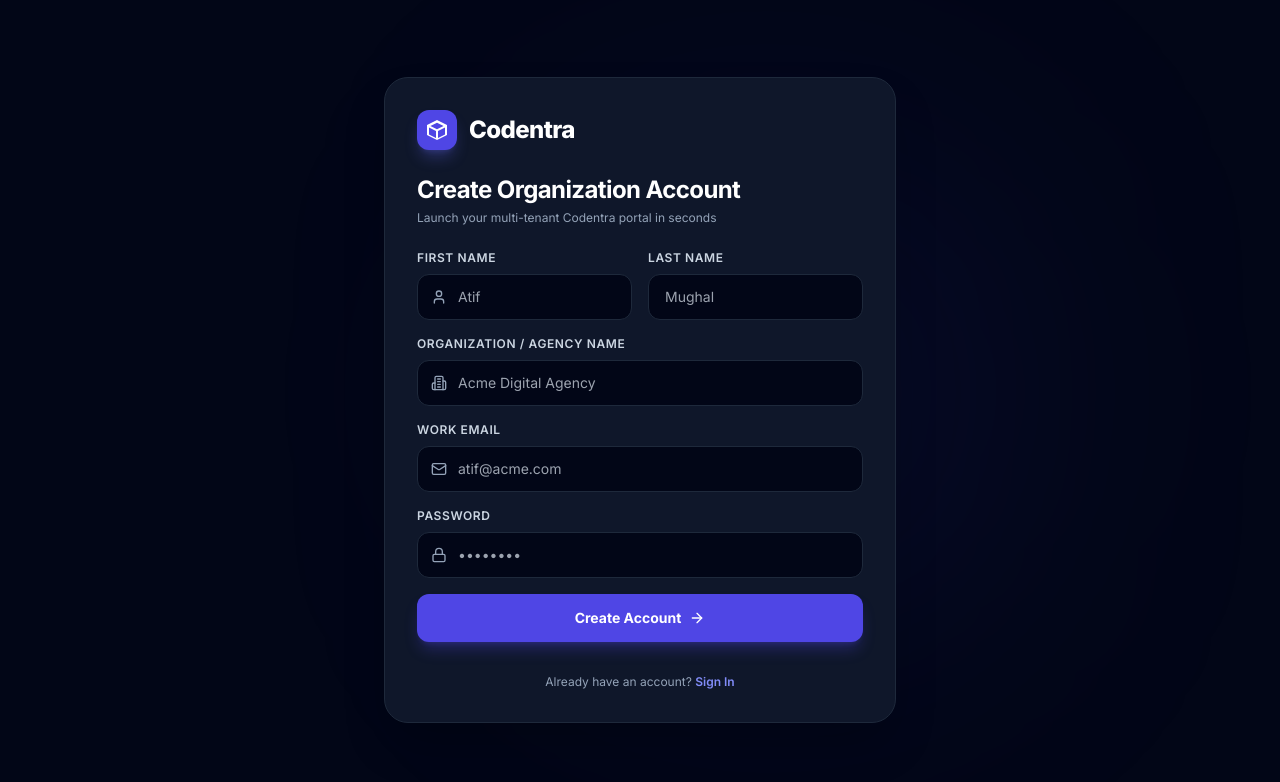
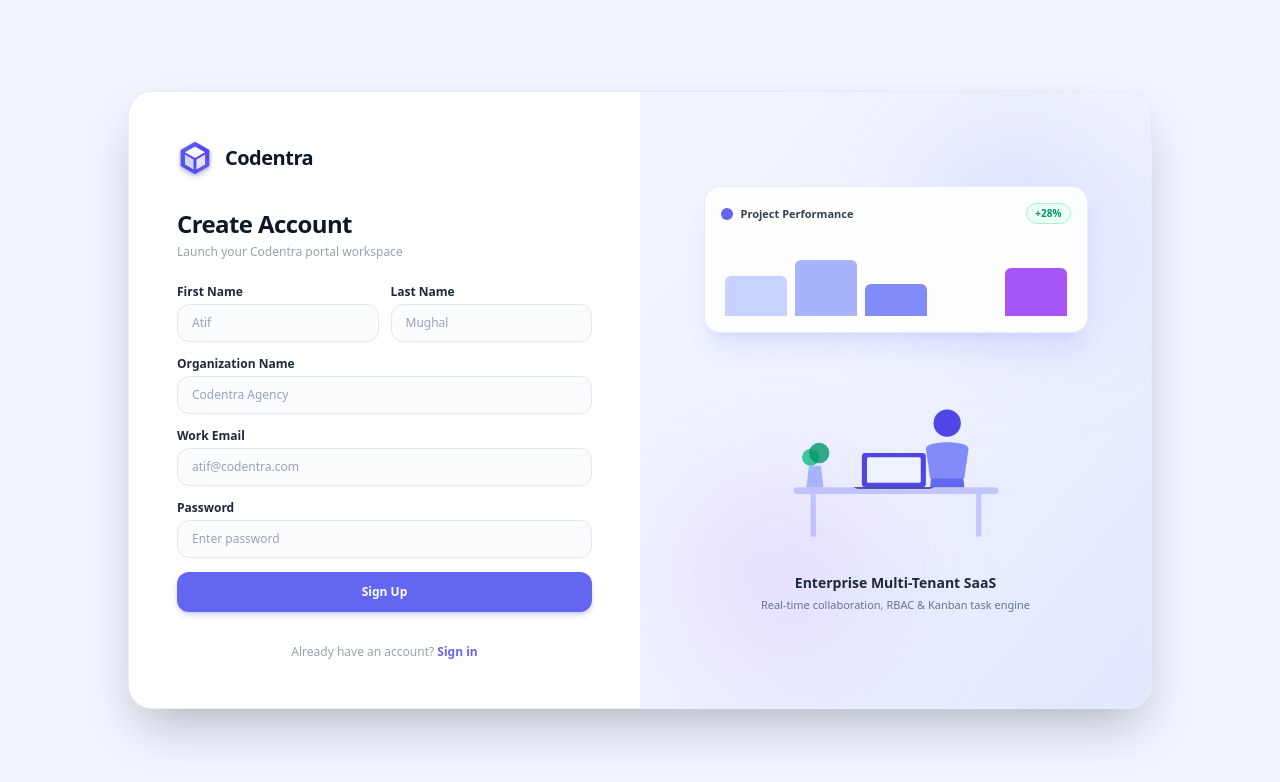
Before and after one commit to atif00150/codentraa-saas-portal-, a Next.js app in the folder frontend/: page /register in a window 1280 px wide. Shown: the top 782 px of the page. Built offline with nearby package versions, Linux system fonts and the light colour scheme; no server answers.

Commit message:
UI: Pixel-perfect Figma 2-column split Login screen with vector illustration and Indigo #6366F1 theme

```diff
--- a/frontend/app/(auth)/login/page.tsx
+++ b/frontend/app/(auth)/login/page.tsx
@@ -6,6 +6,7 @@ import Link from "next/link";
 import { Lock, Mail, AlertCircle, CheckCircle2, Eye, EyeOff } from "lucide-react";
 import { loginUser } from "@/lib/api";
 import Logo from "@/components/ui/Logo";
+import AuthIllustration from "@/components/ui/AuthIllustration";
 
 export default function LoginPage() {
   const router = useRouter();
@@ -37,31 +38,37 @@ export default function LoginPage() {
   };
 
   return (
-    <div className="min-h-screen bg-slate-950 flex items-center justify-center p-4 relative overflow-hidden">
-      <div className="absolute top-1/4 left-1/2 -translate-x-1/2 -translate-y-1/2 w-96 h-96 bg-indigo-600/15 blur-[140px] rounded-full pointer-events-none"></div>
+    <div className="min-h-screen bg-[#F0F4FF] flex items-center justify-center p-4 md:p-8 font-sans antialiased">
+      {/* Figma 2-Column Split Card */}
+      <div className="w-full max-w-4xl bg-white rounded-3xl border border-slate-200/80 shadow-2xl overflow-hidden grid grid-cols-1 md:grid-cols-2">
 
-      <div className="w-full max-w-md bg-slate-900 border border-slate-800 p-8 rounded-3xl shadow-2xl relative z-10 space-y-6">
-        {/* Figma Brand Header with Logo */}
+        {/* Left Column: Login Form */}
+        <div className="p-8 md:p-12 flex flex-col justify-between space-y-6 bg-white">
+          {/* Top Logo */}
           <div className="mb-2">
-          <Logo size="lg" variant="dark" />
+            <Logo size="md" variant="light" />
           </div>
 
+          <div className="space-y-6">
+            {/* Header Greeting */}
             <div>
-          <h1 className="text-2xl font-bold text-white tracking-tight flex items-center gap-2">
+              <h1 className="text-2xl md:text-3xl font-extrabold text-slate-900 tracking-tight flex items-center gap-2">
                 Welcome Back! <span className="animate-bounce">👋</span>
               </h1>
-          <p className="text-xs text-slate-400 mt-1">Please sign in to your account</p>
+              <p className="text-xs md:text-sm text-slate-400 font-medium mt-1">
+                Please sign in to your account
+              </p>
             </div>
 
             {error && (
-          <div className="bg-red-500/10 border border-red-500/30 p-3.5 rounded-xl flex items-center space-x-3 text-red-400 text-xs">
+              <div className="bg-red-50 border border-red-200 p-3.5 rounded-xl flex items-center space-x-3 text-red-600 text-xs">
                 <AlertCircle className="w-4 h-4 shrink-0" />
                 <span>{error}</span>
               </div>
             )}
 
             {success && (
-          <div className="bg-emerald-500/10 border border-emerald-500/30 p-3.5 rounded-xl flex items-center space-x-3 text-emerald-400 text-xs">
+              <div className="bg-emerald-50 border border-emerald-200 p-3.5 rounded-xl flex items-center space-x-3 text-emerald-700 text-xs">
                 <CheckCircle2 className="w-4 h-4 shrink-0" />
                 <span>Login successful! Redirecting to Dashboard...</span>
               </div>
@@ -69,65 +76,73 @@ export default function LoginPage() {
 
             <form onSubmit={handleSubmit} className="space-y-4">
               <div>
-            <label className="block text-xs font-semibold text-slate-300 uppercase tracking-wider mb-2">Email</label>
+                <label className="block text-xs font-bold text-slate-800 mb-1.5">Email</label>
                 <div className="relative">
-              <Mail className="w-4 h-4 absolute left-3.5 top-1/2 -translate-y-1/2 text-slate-400" />
                   <input
                     type="email"
                     required
                     value={email}
                     onChange={(e) => setEmail(e.target.value)}
                     placeholder="Enter your email"
-                className="w-full bg-slate-950 border border-slate-800 text-sm text-white rounded-xl pl-10 pr-4 py-3 focus:outline-none focus:border-indigo-500 transition-colors"
+                    className="w-full bg-slate-50/60 border border-slate-200 text-sm text-slate-900 rounded-xl px-4 py-3 placeholder:text-slate-400 focus:outline-none focus:border-[#6366F1] focus:bg-white transition-all"
                   />
                 </div>
               </div>
 
               <div>
-            <div className="flex items-center justify-between mb-2">
-              <label className="block text-xs font-semibold text-slate-300 uppercase tracking-wider">Password</label>
-              <Link href="/forgot-password" className="text-xs text-indigo-400 font-semibold hover:underline">
-                Forgot password?
-              </Link>
-            </div>
+                <label className="block text-xs font-bold text-slate-800 mb-1.5">Password</label>
                 <div className="relative">
-              <Lock className="w-4 h-4 absolute left-3.5 top-1/2 -translate-y-1/2 text-slate-400" />
                   <input
                     type={showPassword ? "text" : "password"}
                     required
                     value={password}
                     onChange={(e) => setPassword(e.target.value)}
                     placeholder="Enter your password"
-                className="w-full bg-slate-950 border border-slate-800 text-sm text-white rounded-xl pl-10 pr-12 py-3 focus:outline-none focus:border-indigo-500 transition-colors"
+                    className="w-full bg-slate-50/60 border border-slate-200 text-sm text-slate-900 rounded-xl px-4 pr-12 py-3 placeholder:text-slate-400 focus:outline-none focus:border-[#6366F1] focus:bg-white transition-all"
                   />
                   <button
                     type="button"
                     onClick={() => setShowPassword(!showPassword)}
-                className="absolute right-3.5 top-1/2 -translate-y-1/2 text-slate-400 hover:text-white transition-colors"
+                    className="absolute right-3.5 top-1/2 -translate-y-1/2 text-slate-400 hover:text-slate-600 transition-colors"
                   >
                     {showPassword ? <EyeOff className="w-4 h-4" /> : <Eye className="w-4 h-4" />}
                   </button>
                 </div>
               </div>
 
+              <div className="flex justify-start">
+                <Link href="/forgot-password" className="text-xs text-[#6366F1] font-bold hover:underline">
+                  Forgot password?
+                </Link>
+              </div>
+
               <button
                 type="submit"
                 disabled={loading}
-            className="w-full bg-indigo-600 hover:bg-indigo-500 text-white font-bold py-3.5 rounded-xl shadow-lg shadow-indigo-600/30 text-sm transition-all disabled:opacity-50 mt-2"
+                className="w-full bg-[#6366F1] hover:bg-[#4F46E5] text-white font-bold py-3.5 rounded-xl shadow-md shadow-indigo-500/25 text-sm transition-all disabled:opacity-50 mt-2"
               >
                 {loading ? "Signing in..." : "Sign In"}
               </button>
             </form>
+          </div>
 
-        <div className="text-center pt-2">
-          <p className="text-xs text-slate-400">
+          {/* Footer Link */}
+          <div className="text-center pt-4">
+            <p className="text-xs text-slate-400 font-medium">
               Don't have an account?{" "}
-            <Link href="/register" className="text-indigo-400 font-semibold hover:underline">
+              <Link href="/register" className="text-[#6366F1] font-bold hover:underline">
                 Sign up
               </Link>
             </p>
           </div>
         </div>
+
+        {/* Right Column: Figma Illustration */}
+        <div className="hidden md:block">
+          <AuthIllustration />
+        </div>
+
+      </div>
     </div>
   );
 }
--- a/frontend/app/(auth)/register/page.tsx
+++ b/frontend/app/(auth)/register/page.tsx
@@ -3,8 +3,10 @@
 import { useState } from "react";
 import { useRouter } from "next/navigation";
 import Link from "next/link";
-import { ArrowRight, Lock, Mail, User, Building2, AlertCircle, CheckCircle2 } from "lucide-react";
+import { AlertCircle, CheckCircle2 } from "lucide-react";
 import { registerUser } from "@/lib/api";
+import Logo from "@/components/ui/Logo";
+import AuthIllustration from "@/components/ui/AuthIllustration";
 
 export default function RegisterPage() {
   const router = useRouter();
@@ -44,132 +46,123 @@ export default function RegisterPage() {
   };
 
   return (
-    <div className="min-h-screen bg-slate-950 flex items-center justify-center p-4 relative overflow-hidden">
-      <div className="absolute top-1/4 right-1/4 w-96 h-96 bg-indigo-600/15 blur-[140px] rounded-full pointer-events-none"></div>
+    <div className="min-h-screen bg-[#F0F4FF] flex items-center justify-center p-4 md:p-8 font-sans antialiased">
+      <div className="w-full max-w-5xl bg-white rounded-3xl border border-slate-200/80 shadow-2xl overflow-hidden grid grid-cols-1 md:grid-cols-2">
 
-      <div className="w-full max-w-lg bg-slate-900 border border-slate-800 p-8 rounded-3xl shadow-2xl relative z-10 space-y-6">
-        {/* Figma Brand Header */}
-        <div className="flex items-center space-x-3 mb-2">
-          <div className="w-10 h-10 bg-indigo-600 rounded-xl flex items-center justify-center text-white shadow-lg shadow-indigo-500/30">
-            <svg className="w-6 h-6 fill-current" viewBox="0 0 24 24">
-              <path d="M12 2L2 7v10l10 5 10-5V7L12 2zm0 2.8L18.6 8 12 11.2 5.4 8 12 4.8zM4 9.6l7 3.5v7l-7-3.5v-7zm16 7l-7 3.5v-7l7-3.5v7z" />
-            </svg>
-          </div>
-          <span className="font-extrabold text-2xl text-white tracking-tight">Codentra</span>
+        {/* Left Column: Form */}
+        <div className="p-8 md:p-12 flex flex-col justify-between space-y-6 bg-white">
+          <div className="mb-2">
+            <Logo size="md" variant="light" />
           </div>
 
+          <div className="space-y-6">
             <div>
-          <h1 className="text-2xl font-bold text-white tracking-tight">Create Organization Account</h1>
-          <p className="text-xs text-slate-400 mt-1">Launch your multi-tenant Codentra portal in seconds</p>
+              <h1 className="text-2xl font-extrabold text-slate-900 tracking-tight">Create Account</h1>
+              <p className="text-xs text-slate-400 font-medium mt-1">Launch your Codentra portal workspace</p>
             </div>
 
             {error && (
-          <div className="bg-red-500/10 border border-red-500/30 p-3.5 rounded-xl flex items-center space-x-3 text-red-400 text-xs">
+              <div className="bg-red-50 border border-red-200 p-3.5 rounded-xl flex items-center space-x-3 text-red-600 text-xs">
                 <AlertCircle className="w-4 h-4 shrink-0" />
                 <span>{error}</span>
               </div>
             )}
 
             {success && (
-          <div className="bg-emerald-500/10 border border-emerald-500/30 p-3.5 rounded-xl flex items-center space-x-3 text-emerald-400 text-xs">
+              <div className="bg-emerald-50 border border-emerald-200 p-3.5 rounded-xl flex items-center space-x-3 text-emerald-700 text-xs">
                 <CheckCircle2 className="w-4 h-4 shrink-0" />
-            <span>Workspace Created! Redirecting to Dashboard...</span>
+                <span>Workspace Created! Redirecting...</span>
               </div>
             )}
 
-        <form onSubmit={handleSubmit} className="space-y-4">
-          <div className="grid grid-cols-2 gap-4">
+            <form onSubmit={handleSubmit} className="space-y-3.5">
+              <div className="grid grid-cols-2 gap-3">
                 <div>
-              <label className="block text-xs font-semibold text-slate-300 uppercase tracking-wider mb-2">First Name</label>
-              <div className="relative">
-                <User className="w-4 h-4 absolute left-3.5 top-1/2 -translate-y-1/2 text-slate-400" />
+                  <label className="block text-xs font-bold text-slate-800 mb-1">First Name</label>
                   <input
                     type="text"
                     required
                     value={firstName}
                     onChange={(e) => setFirstName(e.target.value)}
                     placeholder="Atif"
-                  className="w-full bg-slate-950 border border-slate-800 text-sm text-white rounded-xl pl-10 pr-4 py-3 focus:outline-none focus:border-indigo-500 transition-colors"
+                    className="w-full bg-slate-50/60 border border-slate-200 text-xs text-slate-900 rounded-xl px-3.5 py-2.5 placeholder:text-slate-400 focus:outline-none focus:border-[#6366F1] focus:bg-white transition-all"
                   />
                 </div>
-            </div>
                 <div>
-              <label className="block text-xs font-semibold text-slate-300 uppercase tracking-wider mb-2">Last Name</label>
+                  <label className="block text-xs font-bold text-slate-800 mb-1">Last Name</label>
                   <input
                     type="text"
                     required
                     value={lastName}
                     onChange={(e) => setLastName(e.target.value)}
                     placeholder="Mughal"
-                className="w-full bg-slate-950 border border-slate-800 text-sm text-white rounded-xl px-4 py-3 focus:outline-none focus:border-indigo-500 transition-colors"
+                    className="w-full bg-slate-50/60 border border-slate-200 text-xs text-slate-900 rounded-xl px-3.5 py-2.5 placeholder:text-slate-400 focus:outline-none focus:border-[#6366F1] focus:bg-white transition-all"
                   />
                 </div>
               </div>
 
               <div>
-            <label className="block text-xs font-semibold text-slate-300 uppercase tracking-wider mb-2">Organization / Agency Name</label>
-            <div className="relative">
-              <Building2 className="w-4 h-4 absolute left-3.5 top-1/2 -translate-y-1/2 text-slate-400" />
+                <label className="block text-xs font-bold text-slate-800 mb-1">Organization Name</label>
                 <input
                   type="text"
                   required
                   value={organizationName}
                   onChange={(e) => setOrganizationName(e.target.value)}
-                placeholder="Acme Digital Agency"
-                className="w-full bg-slate-950 border border-slate-800 text-sm text-white rounded-xl pl-10 pr-4 py-3 focus:outline-none focus:border-indigo-500 transition-colors"
+                  placeholder="Codentra Agency"
+                  className="w-full bg-slate-50/60 border border-slate-200 text-xs text-slate-900 rounded-xl px-3.5 py-2.5 placeholder:text-slate-400 focus:outline-none focus:border-[#6366F1] focus:bg-white transition-all"
                 />
-            </div>
               </div>
 
               <div>
-            <label className="block text-xs font-semibold text-slate-300 uppercase tracking-wider mb-2">Work Email</label>
-            <div className="relative">
-              <Mail className="w-4 h-4 absolute left-3.5 top-1/2 -translate-y-1/2 text-slate-400" />
+                <label className="block text-xs font-bold text-slate-800 mb-1">Work Email</label>
                 <input
                   type="email"
                   required
                   value={email}
                   onChange={(e) => setEmail(e.target.value)}
-                placeholder="atif@acme.com"
-                className="w-full bg-slate-950 border border-slate-800 text-sm text-white rounded-xl pl-10 pr-4 py-3 focus:outline-none focus:border-indigo-500 transition-colors"
+                  placeholder="atif@codentra.com"
+                  className="w-full bg-slate-50/60 border border-slate-200 text-xs text-slate-900 rounded-xl px-3.5 py-2.5 placeholder:text-slate-400 focus:outline-none focus:border-[#6366F1] focus:bg-white transition-all"
                 />
-            </div>
               </div>
 
               <div>
-            <label className="block text-xs font-semibold text-slate-300 uppercase tracking-wider mb-2">Password</label>
-            <div className="relative">
-              <Lock className="w-4 h-4 absolute left-3.5 top-1/2 -translate-y-1/2 text-slate-400" />
+                <label className="block text-xs font-bold text-slate-800 mb-1">Password</label>
                 <input
                   type="password"
                   required
                   value={password}
                   onChange={(e) => setPassword(e.target.value)}
-                placeholder="••••••••"
-                className="w-full bg-slate-950 border border-slate-800 text-sm text-white rounded-xl pl-10 pr-4 py-3 focus:outline-none focus:border-indigo-500 transition-colors"
+                  placeholder="Enter password"
+                  className="w-full bg-slate-50/60 border border-slate-200 text-xs text-slate-900 rounded-xl px-3.5 py-2.5 placeholder:text-slate-400 focus:outline-none focus:border-[#6366F1] focus:bg-white transition-all"
                 />
-            </div>
               </div>
 
               <button
                 type="submit"
                 disabled={loading}
-            className="w-full bg-indigo-600 hover:bg-indigo-500 text-white font-bold py-3.5 rounded-xl shadow-lg shadow-indigo-600/30 text-sm flex items-center justify-center space-x-2 transition-all disabled:opacity-50 mt-2"
+                className="w-full bg-[#6366F1] hover:bg-[#4F46E5] text-white font-bold py-3 rounded-xl shadow-md shadow-indigo-500/25 text-xs transition-all disabled:opacity-50 mt-2"
               >
-            <span>{loading ? "Creating Account..." : "Create Account"}</span>
-            <ArrowRight className="w-4 h-4" />
+                {loading ? "Creating Account..." : "Sign Up"}
               </button>
             </form>
+          </div>
 
           <div className="text-center pt-2">
-          <p className="text-xs text-slate-400">
+            <p className="text-xs text-slate-400 font-medium">
               Already have an account?{" "}
-            <Link href="/login" className="text-indigo-400 font-semibold hover:underline">
-              Sign In
+              <Link href="/login" className="text-[#6366F1] font-bold hover:underline">
+                Sign in
               </Link>
             </p>
           </div>
         </div>
+
+        {/* Right Column: Illustration */}
+        <div className="hidden md:block">
+          <AuthIllustration />
+        </div>
+
+      </div>
     </div>
   );
 }
--- /dev/null
+++ b/frontend/components/ui/AuthIllustration.tsx
@@ -0,0 +1,64 @@
+import React from "react";
+
+export default function AuthIllustration() {
+  return (
+    <div className="w-full h-full bg-gradient-to-br from-[#F0F4FF] via-[#EEF2FF] to-[#E0E7FF] p-8 flex flex-col items-center justify-center relative overflow-hidden select-none">
+      {/* Ambient Radial Blur */}
+      <div className="absolute top-10 right-10 w-48 h-48 bg-indigo-400/20 blur-3xl rounded-full pointer-events-none"></div>
+      <div className="absolute bottom-10 left-10 w-48 h-48 bg-purple-400/20 blur-3xl rounded-full pointer-events-none"></div>
+
+      {/* Vector Illustration Container */}
+      <div className="relative z-10 w-full max-w-sm flex flex-col items-center space-y-6">
+        {/* Floating Analytics Chart Graphic */}
+        <div className="w-full bg-white/90 backdrop-blur-sm p-4 rounded-2xl border border-indigo-100/80 shadow-xl shadow-indigo-500/10 space-y-3">
+          <div className="flex items-center justify-between">
+            <div className="flex items-center space-x-2">
+              <div className="w-3 h-3 rounded-full bg-indigo-500"></div>
+              <span className="text-[11px] font-bold text-slate-700">Project Performance</span>
+            </div>
+            <span className="text-[10px] font-extrabold text-emerald-600 bg-emerald-50 px-2 py-0.5 rounded-full border border-emerald-200">+28%</span>
+          </div>
+
+          {/* Bar Chart Simulation */}
+          <div className="flex items-end space-x-2 h-20 pt-2 px-1">
+            <div className="flex-1 bg-indigo-200 h-10 rounded-t-md"></div>
+            <div className="flex-1 bg-indigo-300 h-14 rounded-t-md"></div>
+            <div className="flex-1 bg-indigo-400 h-8 rounded-t-md"></div>
+            <div className="flex-1 bg-[#6366F1] h-18 rounded-t-md"></div>
+            <div className="flex-1 bg-purple-500 h-12 rounded-t-md"></div>
+          </div>
+        </div>
+
+        {/* Developer Working SVG Graphics */}
+        <div className="w-full flex justify-center">
+          <svg className="w-64 h-48 text-indigo-600" viewBox="0 0 300 220" fill="none" xmlns="http://www.w3.org/2000/svg">
+            {/* Desk */}
+            <rect x="30" y="150" width="240" height="8" rx="4" fill="#6366F1" opacity="0.3" />
+            <rect x="50" y="158" width="6" height="50" fill="#6366F1" opacity="0.3" />
+            <rect x="244" y="158" width="6" height="50" fill="#6366F1" opacity="0.3" />
+
+            {/* Laptop */}
+            <rect x="110" y="110" width="75" height="40" rx="4" fill="#4F46E5" />
+            <path d="M100 150H195L190 152H105L100 150Z" fill="#312E81" />
+            <rect x="116" y="115" width="63" height="30" rx="2" fill="#EEF2FF" />
+
+            {/* Developer Person */}
+            <circle cx="210" cy="75" r="16" fill="#4F46E5" />
+            <path d="M190 150C190 115 230 115 230 150H190Z" fill="#6366F1" />
+            <path d="M185 105C185 95 235 95 235 105L230 140H190L185 105Z" fill="#818CF8" />
+
+            {/* Plant Container */}
+            <path d="M45 150L48 125H62L65 150H45Z" fill="#A5B4FC" />
+            <circle cx="50" cy="115" r="10" fill="#10B981" opacity="0.8" />
+            <circle cx="60" cy="110" r="12" fill="#059669" opacity="0.8" />
+          </svg>
+        </div>
+
+        <div className="text-center space-y-1">
+          <h3 className="text-sm font-extrabold text-slate-800">Enterprise Multi-Tenant SaaS</h3>
+          <p className="text-[11px] text-slate-500">Real-time collaboration, RBAC & Kanban task engine</p>
+        </div>
+      </div>
+    </div>
+  );
+}
```
Lines whose indentation alone changed are shown as unchanged.
